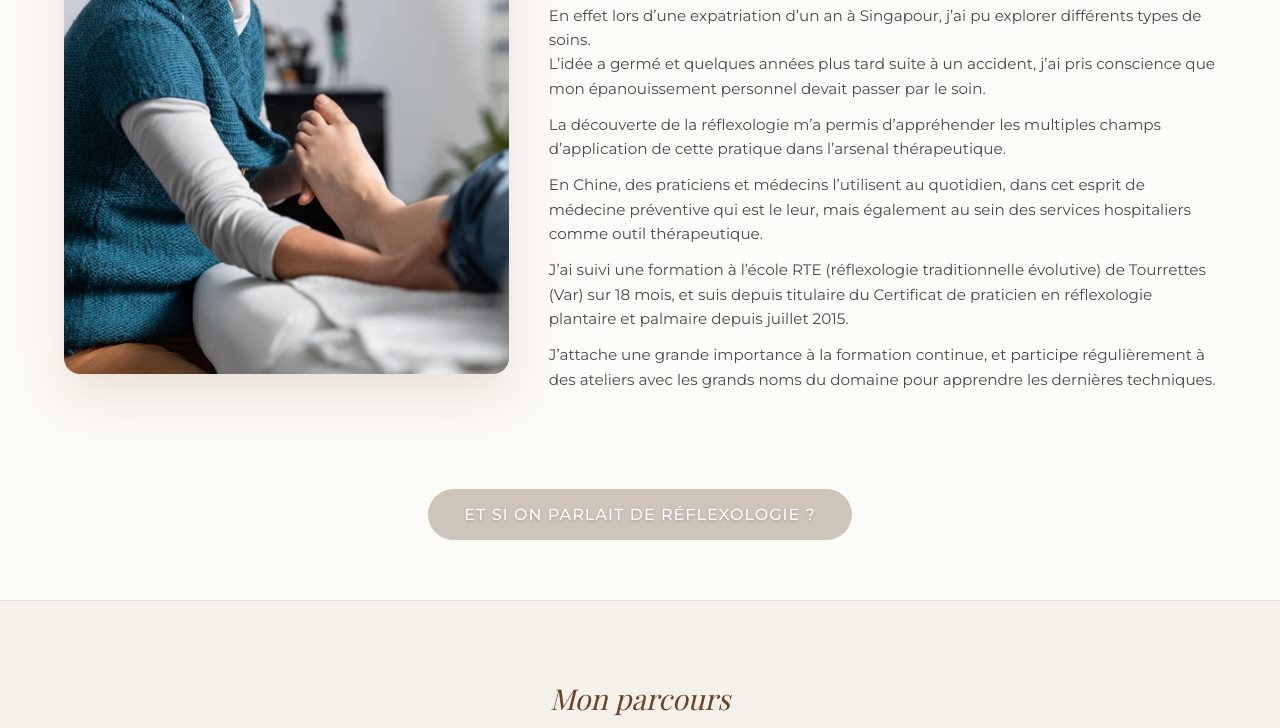
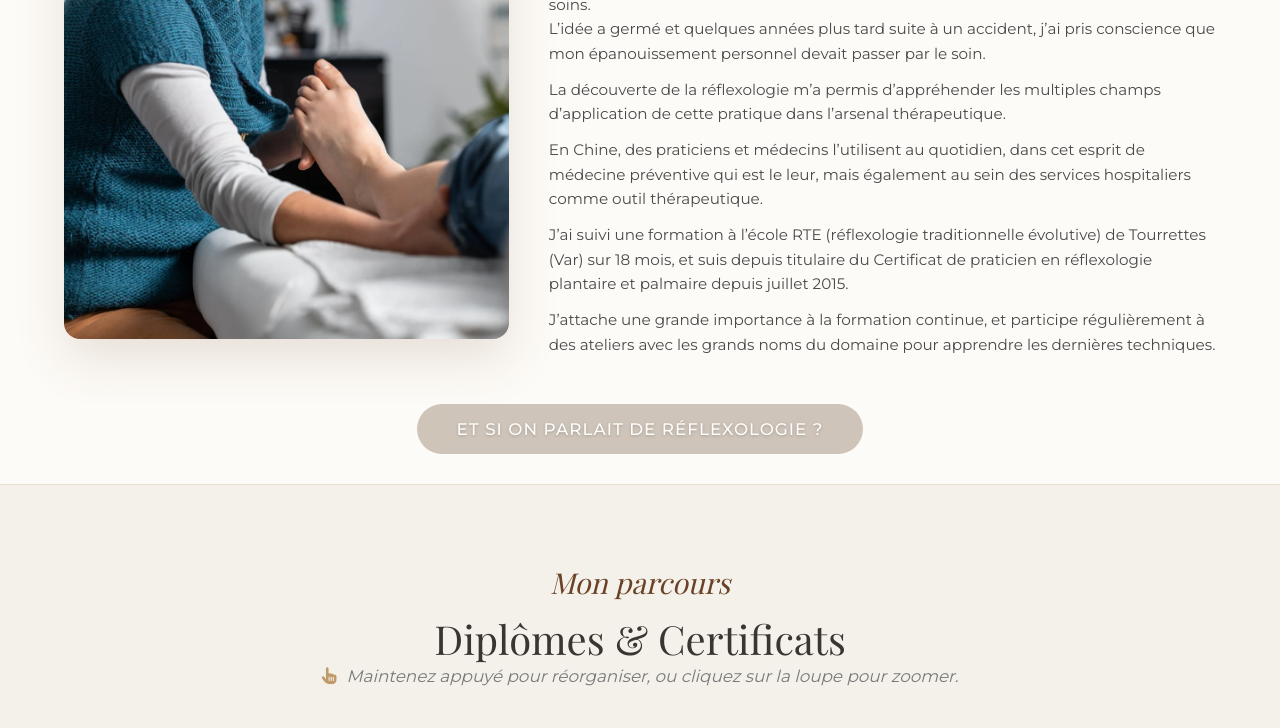
Before and after one commit to AzerfaXx-afk/site-maman, a website: page qui-je-suis.html in a window 1280 px wide. Shown: the part 1131-1859 px from the top of the page. Drawn offline with nearby package versions, Linux system fonts and the light colour scheme; a web font is replaced by a local one.

Commit message:
Fixed full-screen view layouts for massanges and qui-je-suis pages

```diff
--- a/qui-je-suis.html
+++ b/qui-je-suis.html
@@ -146,7 +146,8 @@
             background-color: var(--color-bg);
             min-height: 100vh;
             display: flex;
-            align-items: center;
+            flex-direction: column;
+            justify-content: center;
         }
         .bio-grid {
             display: grid;
@@ -452,12 +453,11 @@
                     <p>J’attache une grande importance à la formation continue, et participe régulièrement à des ateliers avec les grands noms du domaine pour apprendre les dernières techniques.</p>
                 </div>
             </div>
+            <!-- Inactive Button Section inside bio -->
+            <div class="cta-disabled-section reveal-up" style="margin-top: 35px; width: 100%; text-align: center; padding: 0;">
+                <button class="btn btn-primary btn-large btn-disabled" disabled style="padding: 15px 40px; font-size: 1.05rem;">Et si on parlait de réflexologie ?</button>
+            </div>
         </section>
-
-        <!-- Inactive Button Section -->
-        <div class="cta-disabled-section reveal-up">
-            <button class="btn btn-primary btn-large btn-disabled" disabled>Et si on parlait de réflexologie ?</button>
-        </div>
 
         <!-- Diplomas Carousel -->
         <section class="diplomas-section">
```
